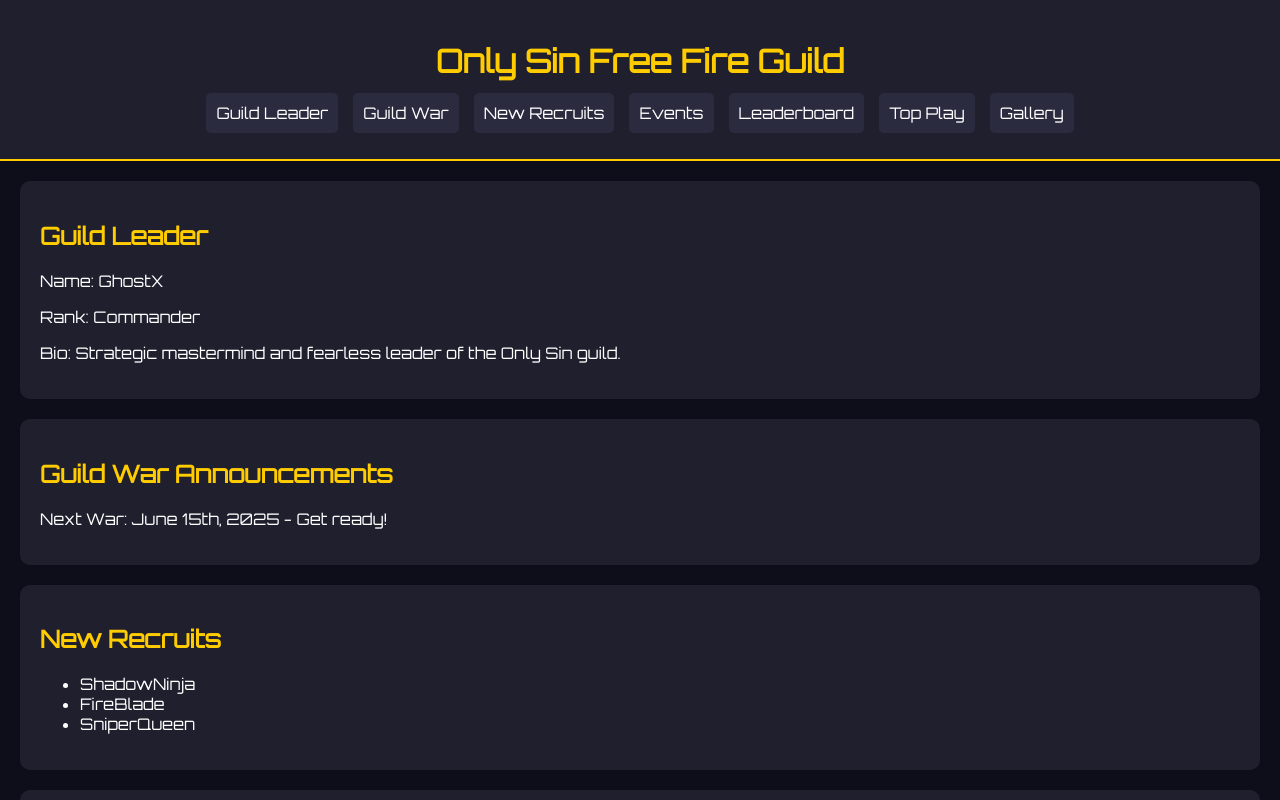
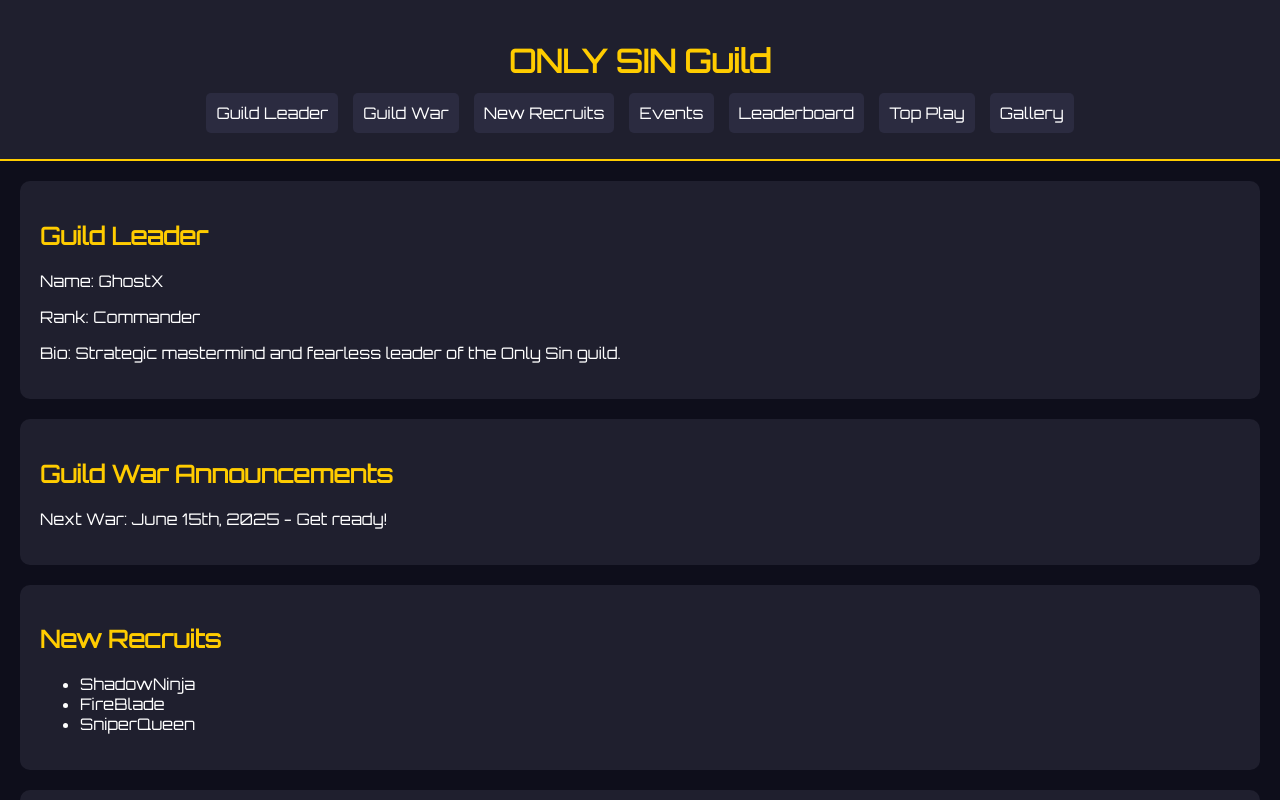
Before and after one commit to ONLY-SIN/ONLY-SIN-GUILD, a plain HTML site: page index.html in a window 1280 px wide. Shown: the top 800 px of the page. Drawn offline with Linux system fonts and the light colour scheme.

Commit message:
Update index.html

```diff
--- a/index.html
+++ b/index.html
@@ -4,13 +4,13 @@
 <head>
   <meta charset="UTF-8" />
   <meta name="viewport" content="width=device-width, initial-scale=1.0"/>
-  <title>Only Sin Free Fire Guild</title>
+  <title>ONLY SIN Guild</title>
   <link href="https://fonts.googleapis.com/css2?family=Orbitron&display=swap" rel="stylesheet">
   <link rel="stylesheet" href="style.css" />
 </head>
 <body>
   <header>
-    <h1>Only Sin Free Fire Guild</h1>
+    <h1>ONLY SIN Guild</h1>
     <nav>
       <ul>
         <li><a href="#guild-leader">Guild Leader</a></li>
```
